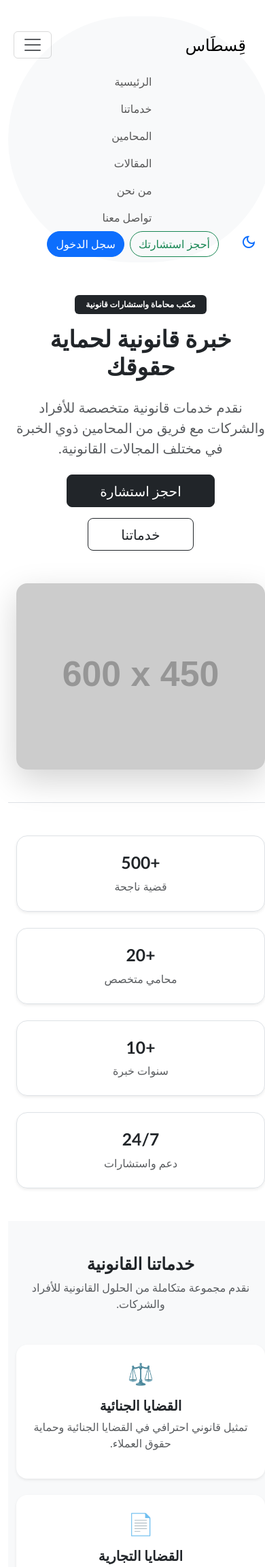
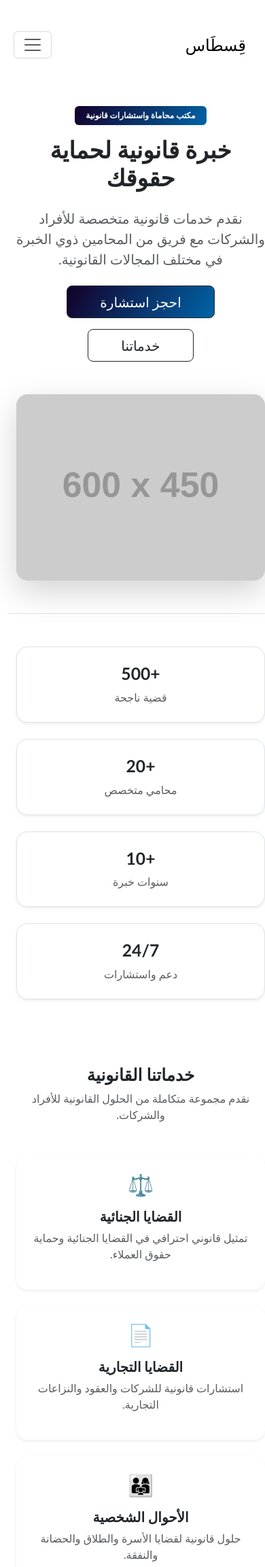
Before and after one commit to M7mdQash/LegalQistas, a Django app: page / in a window 390 px wide. Shown: the top 2305 px of the page at 68% size. Run offline with Django 5.2, Linux system fonts and the light colour scheme; grey boxes labelled with a size stand in for pictures from a placeholder-image service; some libraries are stand-ins or nearby versions.

Commit message:
Update Website design

```diff
--- /dev/null
+++ b/LegalQistas/main/static/css/styles.css
@@ -0,0 +1,155 @@
+/* ===== Dark Mode Base ===== */
+.dark{
+    background-color: #000827 !important;
+    color: #ffffff !important;
+}
+
+/* Navbar */
+.dark .navbar {
+    background-color: #000827 !important;
+}
+
+/* النصوص */
+.dark .nav-link,
+.dark .navbar-brand {
+    color: #ffffff !important;
+}
+
+/* الكروت */
+.dark .card {
+    background-color: #000827 !important;
+    color: white !important;
+    border: none;
+}
+
+/* الخلفيات البيضاء */
+.dark .bg-white {
+    background-color: #000827 !important;
+}
+
+/* الفوتر */
+.dark footer {
+    color: white;
+}
+
+.dark .text-body-secondary {
+    color: #aaa !important;
+}
+
+/* الفورمز */
+.dark .form-control,
+.dark .form-select {
+    background-color: #000827;
+    color: white;
+}
+
+/* الأزرار */
+.dark .btn-outline-dark {
+    color: white;
+}
+
+.dark .btn-primary {
+    background-color: #000827;
+}
+
+/* عند فتح القائمة */
+@media (max-width: 992px) {
+
+    .navbar-collapse {
+        position: absolute;
+        top: 100%;
+        right: 0;
+        width: 100%;
+
+        backdrop-filter: blur(10px);
+        -webkit-backdrop-filter: blur(10px);
+
+        background: rgba(255, 255, 255, 0.7);
+        border-radius: 15px;
+        padding: 15px;
+        margin-top: 10px;
+        display: flex;
+        flex-direction: row;
+        align-items: center;
+        justify-content: center;
+    }
+
+    /* Dark mode */
+    .dark .navbar-collapse {
+        background: rgba(30, 30, 30);
+    }
+
+}
+
+.dark .navbar-toggler-icon{
+    color: #ffffff;
+}
+
+
+.navbar {
+    position: sticky;
+    top: 10px;
+    z-index: 999;
+}
+
+.navbar {
+    backdrop-filter: blur(8px);
+    background: rgba(255,255,255,0.8) !important;
+}
+
+.dark .navbar {
+    background: rgb(0, 8, 39,0.8) !important;
+}
+
+.dark p, li{
+    color: #ffffff !important;
+}
+
+.badge{
+    background: linear-gradient(120deg, #14002a 0%, #0064a7 100%);
+}
+
+.dark .badge {
+    background: #ffffff;
+    color: #000827;
+}
+
+.btn-dark{
+    background: linear-gradient(120deg, #14002a 0%, #0064a7 100%);
+
+}
+.btn-dark:hover{
+    background: white;
+    color: #000827;
+}
+
+.dark .btn-dark{
+    background: #ffffff;
+    color: #000827;
+}
+
+.dark .btn-dark:hover{
+    background: linear-gradient(120deg, #14002a 0%, #0064a7 100%);
+    color: #ffffff;
+}
+
+
+.btn-outline-dark{
+    border-color: linear-gradient(120deg, #14002a 0%, #0064a7 100%);
+
+}
+.btn-outline-dark:hover{
+    background: linear-gradient(120deg, #14002a 0%, #0064a7 100%);
+    color: #ffffff;
+}
+
+.dark .btn-outline-dark{
+    background: #000827;
+    color: #ffffff;
+    border-color: #ffffff;
+}
+
+.dark .btn-outline-dark:hover{
+    background: linear-gradient(120deg, #14002a 0%, #0064a7 100%);
+    color: #ffffff;
+}
--- a/LegalQistas/main/templates/base.html
+++ b/LegalQistas/main/templates/base.html
@@ -1,85 +1,89 @@
 {% load static managment_tags %}
 <!DOCTYPE html>
-<html lang="en">
+<html lang="ar">
 <head>
     <meta charset="UTF-8">
     <meta name="viewport" content="width=device-width, initial-scale=1.0">
-    <link href="https://cdn.jsdelivr.net/npm/bootstrap@5.3.8/dist/css/bootstrap.min.css" rel="stylesheet" integrity="sha384-sRIl4kxILFvY47J16cr9ZwB07vP4J8+LH7qKQnuqkuIAvNWLzeN8tE5YBujZqJLB" crossorigin="anonymous">
-    <link rel="stylesheet" href="https://fonts.googleapis.com/css2?family=Material+Symbols+Outlined:opsz,wght,FILL,GRAD@20..48,100..700,0..1,-50..200" />
+
+    <link href="https://cdn.jsdelivr.net/npm/bootstrap@5.3.8/dist/css/bootstrap.min.css" rel="stylesheet">
+
+    <link rel="stylesheet" href="https://fonts.googleapis.com/css2?family=Material+Symbols+Outlined" />
+
     <link rel="stylesheet" href="{% static 'css/styles.css' %}">
+
     <title>{% block title %}Qistas{% endblock %}</title>
 </head>
-<body {% if "mode" in request.COOKIES and request.COOKIES.mode == "dark" %} class="dark" {% endif %} dir="rtl" class="d-flex flex-column min-vh-100" style="font-family:'Gill Sans', 'Gill Sans MT', Calibri, 'Trebuchet MS', sans-serif;">
 
+<body class="d-flex flex-column min-vh-100 {% if request.COOKIES.mode == 'dark' %}dark{% endif %}" dir="rtl" style="font-family:'Gill Sans', 'Gill Sans MT', Calibri, 'Trebuchet MS', sans-serif;">
+<!-- Navbar -->
+<nav class="container navbar navbar-expand-lg navbar-light p-2 mt-4 rounded-pill">
 
-    <nav class="container navbar navbar-expand-lg navbar-light bg-light p-2 mt-4 rounded-pill">
     <a class="navbar-brand p-3" style="font-size: 1.5rem;" href="/">قِسطَاس</a>
-        <button class="navbar-toggler" type="button" data-toggle="collapse" data-target="#navbarNavDropdown" aria-controls="navbarNavDropdown" aria-expanded="false" aria-label="Toggle navigation">
+
+    <!-- زر الجوال -->
+    <button class="navbar-toggler" type="button"
+        data-bs-toggle="collapse"
+        data-bs-target="#navbarNav">
         <span class="navbar-toggler-icon"></span>
     </button>
-        <div class="collapse navbar-collapse d-flex flex-row align-items-center justify-content-center" id="navbarNavDropdown">
-            <ul class="navbar-nav">
-            <li class="nav-item">
-                <a class="nav-link" href="{% url 'main:home_view' %}">الرئيسية</a>
-            </li>
-            <li class="nav-item">
-                <a class="nav-link" href="{% url 'main:services_view' %}">خدماتنا</a>
-            </li>
-            <li class="nav-item">
-                <a class="nav-link" href="{% url 'main:lawyers_view' %}">المحامين</a>
-            </li>
-            <li class="nav-item">
-                <a class="nav-link" href="{% url 'posts:posts_view' %}">المقالات</a>
-            </li>
-            <li class="nav-item">
-                <a class="nav-link" href="{% url 'main:about_view' %}">من نحن</a>
-            </li>
-            <li class="nav-item">
-                <a class="nav-link" href="{% url 'booking:contact_form' %}">تواصل معنا</a>
-            </li>
+
+    <!-- القائمة -->
+    <div class="collapse navbar-collapse" id="navbarNav">
+
+        <ul class="navbar-nav mx-auto text-center">
+            <li class="nav-item"><a class="nav-link" href="{% url 'main:home_view' %}">الرئيسية</a></li>
+            <li class="nav-item"><a class="nav-link" href="{% url 'main:services_view' %}">خدماتنا</a></li>
+            <li class="nav-item"><a class="nav-link" href="{% url 'main:lawyers_view' %}">المحامين</a></li>
+            <li class="nav-item"><a class="nav-link" href="{% url 'posts:posts_view' %}">المقالات</a></li>
+            <li class="nav-item"><a class="nav-link" href="{% url 'main:about_view' %}">من نحن</a></li>
+            <li class="nav-item"><a class="nav-link" href="{% url 'booking:contact_form' %}">تواصل معنا</a></li>
         </ul>
 
-        </div>
-        <div class="d-flex flex-row align-items-center justify-content-center me-3 ms-3 gap-2">
-            <a href="{% url 'main:mode_view' 'toggle' %}?next={{request.path}}" class="theme-toggle-btn">
+        <!-- الأزرار -->
+        <div class="d-flex flex-column flex-lg-row align-items-center gap-2 mt-3 mt-lg-0 ms-3">
+
+            <!-- Dark Mode -->
+            <a href="{% url 'main:mode_view' 'toggle' %}?next={{request.path}}" class="theme-toggle-btn y-0">
                 {% if request.COOKIES.mode == "dark" %}
                     <span class="material-symbols-outlined">light_mode</span>
                 {% else %}
                     <span class="material-symbols-outlined">dark_mode</span>
                 {% endif %}
-        <div class="d-flex me-3 ms-3 gap-2">
+            </a>
+
             {% if user.is_authenticated and user|is_manager %}
-            <a href="{% url 'managment:dashboard' %}">
-            <button type="submit" class="btn btn-outline-success rounded-pill">الإدارة</button>
-            </a>
+                <a href="{% url 'managment:dashboard' %}" class="btn btn-outline-success rounded-pill">الإدارة</a>
+
             {% elif user.is_authenticated and user|is_lawyer %}
-            <a href="#">
-            <button type="submit" class="btn btn-outline-success rounded-pill">صفحتك</button>
-            </a>
+                <a href="#" class="btn btn-outline-success rounded-pill">صفحتك</a>
+
             {% else %}
-            <a href="{% url 'booking:book_session'%}">
-            <button type="submit" class="btn btn-outline-success rounded-pill">أحجز استشارتك</button>
+                <a href="{% url 'booking:book_session' %}" class="btn btn-outline-success rounded-pill">
+                    احجز استشارتك
                 </a>
             {% endif %}
 
-
             {% if user.is_authenticated %}
-            <a href="{% url 'account:sign_out' %}">
-            <button type="submit" class="btn btn-outline-danger rounded-pill">سجل الخروج</button>
+                <a href="{% url 'account:sign_out' %}" class="btn btn-outline-danger rounded-pill">
+                    تسجيل خروج
                 </a>
             {% else %}
+                <a href="{% url 'account:sign_in' %}" class="btn btn-primary rounded-pill">
+                    تسجيل دخول
+                </a>
+            {% endif %}
 
-            <a href="{% url 'account:sign_in' %}">
-            <button type="submit" class="btn btn-primary rounded-pill" >سجل الدخول</button>
-            </a>
-            {%endif%}
+        </div>
     </div>
 </nav>
 
+
+<!-- Content -->
 <main class="flex-grow-1">
     {% block content %}
     {% endblock %}
 </main>
+
 
     <div class="container p-3">
         <footer class="row row-cols-1 row-cols-sm-2 row-cols-md-5 py-5 my-5 border-top">
@@ -87,7 +91,9 @@
                 <a class="navbar-brand p-3" href="#">Qistas</a>
                 <p class="text-body-secondary">© 2026</p>
             </div>
-            <div class="col mb-3"></div>
+            <div class="col mb-3">
+
+            </div>
             <div class="col mb-3">
                 <h5>Quick links</h5>
                 <ul class="nav flex-column">
@@ -151,6 +157,8 @@
         </footer>
     </div>
 
-    <script src="https://cdn.jsdelivr.net/npm/bootstrap@5.3.8/dist/js/bootstrap.bundle.min.js" integrity="sha384-FKyoEForCGlyvwx9Hj09JcYn3nv7wiPVlz7YYwJrWVcXK/BmnVDxM+D2scQbITxI" crossorigin="anonymous"></script>
+
+<script src="https://cdn.jsdelivr.net/npm/bootstrap@5.3.8/dist/js/bootstrap.bundle.min.js"></script>
+
 </body>
 </html>
--- a/LegalQistas/main/templates/main/home.html
+++ b/LegalQistas/main/templates/main/home.html
@@ -9,7 +9,7 @@
         <div class="row align-items-center g-5">
 
             <div class="col-lg-6 text-center text-lg-end">
-                <span class="badge bg-dark mb-3 px-3 py-2">مكتب محاماة واستشارات قانونية</span>
+                <span class="badge mb-3 px-3 py-2">مكتب محاماة واستشارات قانونية</span>
 
                 <h1 class="display-4 fw-bold mb-4">
                     خبرة قانونية لحماية حقوقك
@@ -20,11 +20,11 @@
                 </p>
 
                 <div class="d-flex gap-3 justify-content-center justify-content-lg-end flex-wrap">
-                    <a href="#contact" class="btn btn-dark btn-lg px-5">
+                    <a href="{% url 'booking:book_session' %}" class="btn btn-dark btn-lg px-5">
                         احجز استشارة
                     </a>
 
-                    <a href="#services" class="btn btn-outline-dark btn-lg px-5">
+                    <a href="{% url 'main:services_view' %}" class="btn btn-outline-dark btn-lg px-5">
                         خدماتنا
                     </a>
                 </div>
@@ -78,7 +78,7 @@
 
 
 <!-- Services -->
-<section id="services" class="py-5 bg-light">
+<section id="services" class="py-5">
     <div class="container">
 
         <div class="text-center mb-5">
@@ -158,7 +158,7 @@
 
 
 <!-- Team -->
-<section class="py-5 bg-light">
+<section class="py-5">
     <div class="container">
 
         <div class="text-center mb-5">
@@ -199,16 +199,16 @@
 
 
 <!-- Contact CTA -->
-<section id="contact" class="py-5 bg-dark text-white">
+<section id="contact" class="py-5">
     <div class="container text-center">
 
         <h2 class="fw-bold mb-4">ابدأ استشارتك القانونية اليوم</h2>
 
-        <p class="mb-4 text-light">
+        <p class="mb-4 text-muted">
             فريقنا جاهز لمساعدتك والإجابة على استفساراتك القانونية.
         </p>
 
-        <a href="#" class="btn btn-light btn-lg px-5">
+        <a href="{% url 'booking:contact_form' %}" class="btn btn-dark btn-lg px-5">
             تواصل معنا
         </a>
 
--- a/LegalQistas/main/views.py
+++ b/LegalQistas/main/views.py
@@ -34,4 +34,4 @@ def mode_view(request, mode):
     response = redirect(next_url)
     response.set_cookie("mode", mode)
 
-    return
+    return response
--- a/LegalQistas/managment/templates/managment/base_managment.html
+++ b/LegalQistas/managment/templates/managment/base_managment.html
@@ -2,7 +2,7 @@
 {% load managment_tags %}
 
 {% block content %}
-<div class="container-fluid mt-4">
+<div class="container mt-4">
   <div class="row">
 
     <!-- Sidebar -->
```
Also changed, not shown: LegalQistas/main/templates/main/services.html (+6 -6 lines), LegalQistas/main/static/styles/styles.css (deleted). Lines whose indentation alone changed are shown as unchanged.
